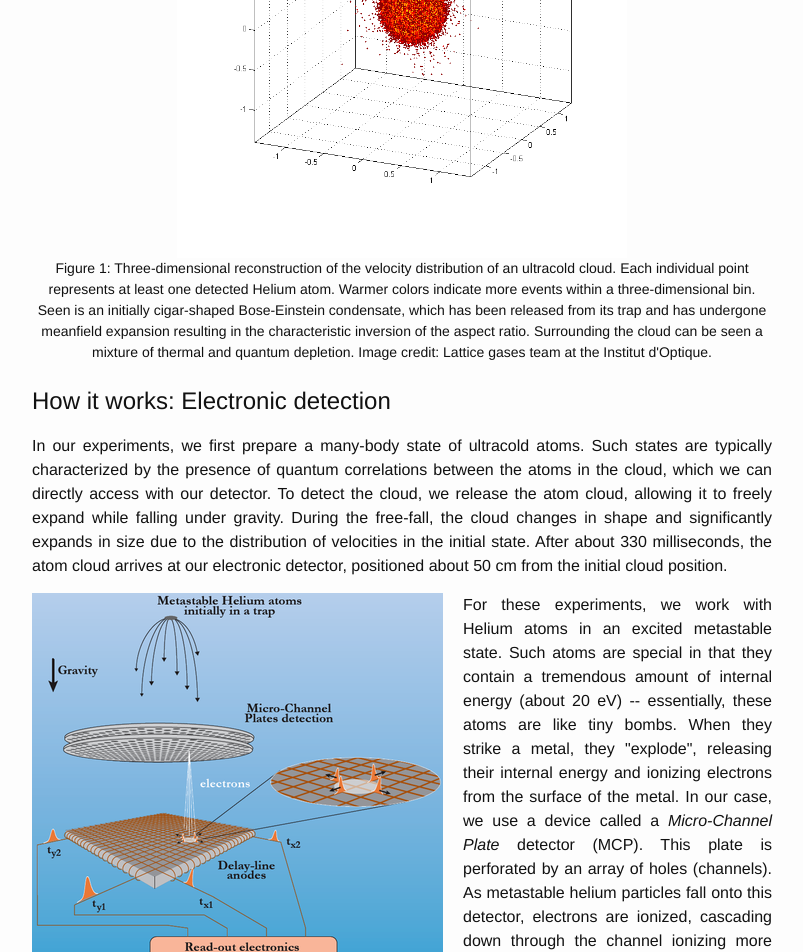
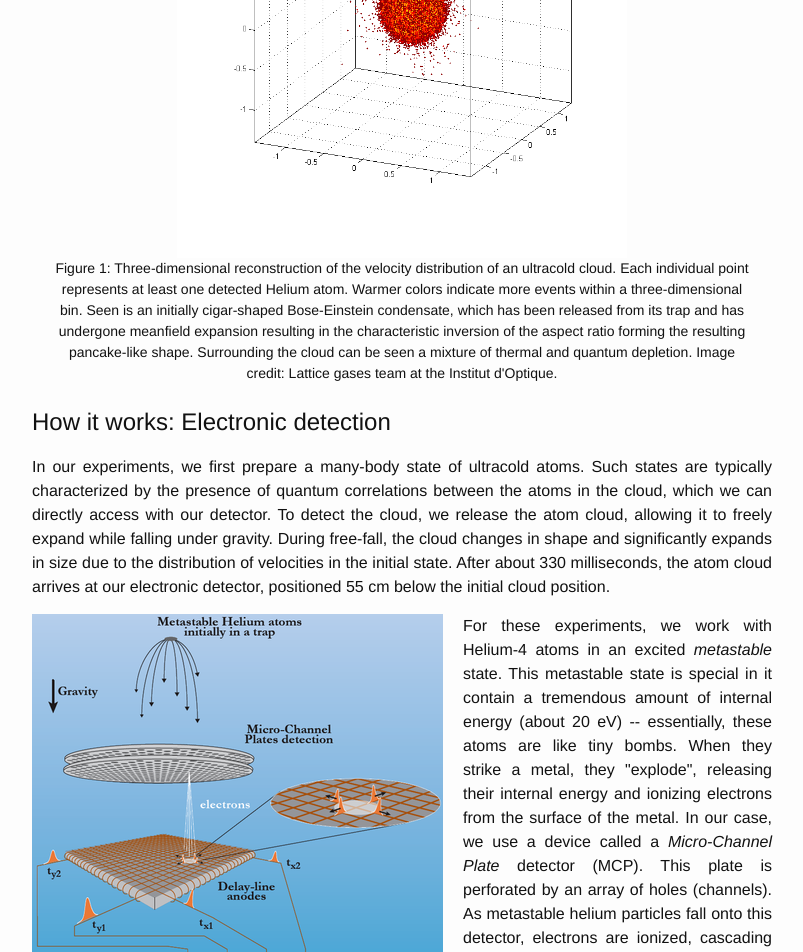
Before and after one commit to rocksonchang/rocksonchang.github.io, a Jekyll site: the page built from projects/helium.html, in a window 1280 px wide and 1400 px high, scrolled down 569 px. Shown: the top 952 px of the window, without its empty margins (238-1041 px from the left). Built offline with Jekyll 4.4.1, drawn with Linux system fonts in a browser that asks for light colours; some of the changed text lies outside the part shown.

```diff
--- a/projects/fringe-reduction.html
+++ b/projects/fringe-reduction.html
@@ -14,7 +14,7 @@ title: Fringe reduction
 	<figure display:table>
 	<center>
 		<img align="middle" src="../assets/fringe-reduction-763x417.png" alt="Fringe-reduction" style="width:763px;height:417px; padding: 0 0px 5px 0px;" >
-		<figcaption>Figure: Absorption images of an ultracold cloud.  In general, images contain the atoms (horizontally oriented, pancake shaped cloud) and noise (circular, high spatial frequency fringes).  Implementing the algorithm with as few as eight noise basis images significantly improves the signal-to-noise ratio.  </figcaption>
+		<figcaption>Figure: Absorption images of an ultracold cloud.  In general, images contain the atoms (horizontally oriented, cigar shaped cloud) and noise (circular, high spatial frequency fringes).  Implementing the algorithm with as few as eight noise basis images significantly improves the signal-to-noise ratio.  </figcaption>
 	</center>
 	</figure>
 
--- a/projects/helium-IP.html
+++ b/projects/helium-IP.html
@@ -6,7 +6,7 @@ title: Helium-IP
 	<div class="blurb">
 	<h1>An image processing GUI for ultracold atoms</h1>
 	<p align="justify">
-		In the experimental study of ultracold atoms, 95% of data comes in the form of 2D images of the atom cloud.  Information regarding the number of atoms present, their spatial distribution, their velocity distribution, internal spin state, etc. can all be inferred from these images.
+		In the experimental study of ultracold atoms, the bulk of the data comes in the form of 2D images of the atom cloud.  Information regarding the number of atoms present, their spatial distribution, their velocity distribution, internal spin state, etc. can all be inferred from these images.
 	</p>
 	<p align="justify">
 		At the <a href="https://www.lcf.institutoptique.fr/Groupes-de-recherche/Optique-atomique/Experiences/Lattice-Gases">Institut d'Optique</a>, I have been developing a graphical user interface (GUI) for the analysis of images of ultracold clouds of metastable Helium.  This interface is multi-functional, for example performing image treatment, least-squares fitting of the 2D cloud distributions and basic analysis of a sequence of images.  Different modes of image treatment are available, depending on the type of imaging performed (absorption or fluoresence imaging).
--- a/projects/helium.html
+++ b/projects/helium.html
@@ -22,7 +22,7 @@ title: Helium
 	<div >
 	<center>
 		<img src="../assets/BECGIFV2.gif" alt="He-BEC" style="width:450px; height:450px; " >
-		<figcaption>Figure 1: Three-dimensional reconstruction of the velocity distribution of an ultracold cloud.  Each individual point represents at least one detected Helium atom.  Warmer colors indicate more events within a three-dimensional bin.  Seen is an initially cigar-shaped Bose-Einstein condensate, which has been released from its trap and has undergone meanfield expansion resulting in the characteristic inversion of the aspect ratio.  Surrounding the cloud can be seen a mixture of thermal and quantum depletion. Image credit: Lattice gases team at the Institut d'Optique.</figcaption>
+		<figcaption style="width:700px" text-align: justify>Figure 1: Three-dimensional reconstruction of the velocity distribution of an ultracold cloud.  Each individual point represents at least one detected Helium atom.  Warmer colors indicate more events within a three-dimensional bin.  Seen is an initially cigar-shaped Bose-Einstein condensate, which has been released from its trap and has undergone meanfield expansion resulting in the characteristic inversion of the aspect ratio forming the resulting pancake-like shape.  Surrounding the cloud can be seen a mixture of thermal and quantum depletion. Image credit: Lattice gases team at the Institut d'Optique.</figcaption>
 	</center>
 	</div>
 
@@ -30,19 +30,19 @@ title: Helium
 
 	<h2 style="padding: 20px 0 0 0;"">How it works: Electronic detection</h2>
 	<p align="justify">
-	In our experiments, we first prepare a many-body state of ultracold atoms.  Such states are typically characterized by the presence of quantum correlations between the atoms in the cloud, which we can directly access with our detector.  To detect the cloud, we release the atom cloud, allowing it to freely expand while falling under gravity.  During the free-fall, the cloud changes in shape and significantly expands in size due to the distribution of velocities in the initial state.  After about 330 milliseconds, the atom cloud arrives at our electronic detector, positioned about 50 cm from the initial cloud position.
+	In our experiments, we first prepare a many-body state of ultracold atoms.  Such states are typically characterized by the presence of quantum correlations between the atoms in the cloud, which we can directly access with our detector.  To detect the cloud, we release the atom cloud, allowing it to freely expand while falling under gravity.  During free-fall, the cloud changes in shape and significantly expands in size due to the distribution of velocities in the initial state.  After about 330 milliseconds, the atom cloud arrives at our electronic detector, positioned 55 cm below the initial cloud position.
 	</p>
 	<div class="floatleft" style=" width:411px; height:448px;">
 	<img src="../assets/helium-mcp-411x448.png" alt="He-mcp" style="width:411px; height:448px; " >
 		<figcaption>Figure 2: Electronic detection of metastable Helium.  Image credit: Lattice gases team at the Institut d'Optique.</figcaption>
 	</div>
 	<p align="justify">
-	For these experiments, we work with Helium atoms in an excited metastable state.  Such atoms are special in that they contain a tremendous amount of internal energy (about 20 eV)  -- essentially, these atoms are like tiny bombs.  When they strike a metal, they "explode", releasing their internal energy and ionizing electrons from the surface of the metal.  In our case, we use a device called a <i>Micro-Channel Plate</i> detector (MCP).  This plate is perforated by an array of holes (channels).  As metastable helium particles fall onto this detector, electrons are ionized, cascading down through the channel ionizing more and more electrons, essentially creating an avalanche-like effect.  We have thus amplified a microscopic signal, a single atom, into a macroscopic signal of a few thousand electrons.
+	For these experiments, we work with Helium-4 atoms in an excited <i>metastable</i> state.  This metastable state is special in it contain a tremendous amount of internal energy (about 20 eV)  -- essentially, these atoms are like tiny bombs.  When they strike a metal, they "explode", releasing their internal energy and ionizing electrons from the surface of the metal.  In our case, we use a device called a <i>Micro-Channel Plate</i> detector (MCP).  This plate is perforated by an array of holes (channels).  As metastable helium particles fall onto this detector, electrons are ionized, cascading down through a channel and ionizing more and more electrons, essentially creating an avalanche effect.  We have thus amplified a microscopic signal (a single atom) into a macroscopic signal (several thousand electrons) which we can then detect.
 	</p>
 
 	<div style="clear:both;"></div>
 	<p align="justify">
-	This electron shower we then detect using a device called a <i>delay-line anode</i>.  This is essentially just a copper wire wound back-and-forth.  The electron shower strikes the wire, creating a pair of electrical pulses that counter-propagate along the wire.  We detect these pulses, and track their arrival times using a custom FPGA setup which is able to operate at speeds up to 4 MHz.
+	This electron shower is then detected using a device called a <i>delay-line anode</i>.  This is essentially just a copper wire wound back-and-forth.  The electron shower strikes the wire, creating a pair of electrical pulses that counter-propagate along the wire.  We detect these pulses, and track their arrival times using a custom FPGA setup which is able to operate at speeds up to 4 MHz.
 	</p>
 	<p align="justify">
 	By looking at the difference in arrival time of these two pulses, <span lang="latex">t_{x1}-t_{x2}</span>, we can determine the position along the wire that the atom struck. In our case, we have two such delay lines, wound in perpendicular directions, providing information along the transverse directions <span lang="latex">x</span> and <span lang="latex">y</span>.  Lastly, by looking at the average arrival time of these pulses, we obtain information regarding the vertical direction <span lang="latex">z</span>.
@@ -76,7 +76,7 @@ title: Helium
 		<figcaption>Figure 4: Hanbury-Brown and Twiss effect for atoms.  Left: Illustration of experimental implementation.  Image credits: M. Schellekens et al. Science 310, 648 (2005).  Right: Measurements from the lattice gases team at the Institut d'Optique.</figcaption>
 	</div>
 	<p align="justify">
-	The Hanbury-Brown and Twiss effect stimulated a better understanding of quantum correlations and is today celebrated as a modern day pillar of quantum optics.  Using cold atoms with, we have observed this phenomenon with atoms.  We use clouds at a low but finite temperature of a few microKelvin as our thermal source.  These atoms are released onto our electronic detector where our single-particle sensitivity allows us to study density-density correlations, as characterized by a joint detection probaility <span lang="latex">g^{(2)}</span>.  We observe the enhancement in the simultaneous detection of two atoms <span lang="latex">g^{(2)}>1</span>, a manifestation of quantum statistics.  It is interesting to contrast this to the case of a Bose-Einstein condensate (BEC).  Unlike a thermal cloud, BECs are at absolute zero temperature and thus are represented as a single source <span lang="latex">S</span>.  As such, there is only one possible pathway to the joint detection of atoms (<span lang="latex">S\rightarrow D_1</span>, <span lang="latex">S\rightarrow D_2)</span>.  With only one pathway, there is no interference and no enhancement of detection <span lang="latex">g^{(2)}=1</span>.
+	The discovery of the Hanbury-Brown and Twiss effect stimulated a better understanding of quantum correlations, and is today celebrated as a modern day pillar of quantum optics.  Using cold gases, we have now observed this phenomenon with atoms.  We use clouds at a low but finite temperature of a few microKelvin as our thermal source.  These atoms are released onto our electronic detector where our single-particle sensitivity allows us to study density-density correlations, as characterized by a joint detection probaility <span lang="latex">g^{(2)}</span>.  We observe the enhancement in the simultaneous detection of two atoms <span lang="latex">g^{(2)}>1</span>, a manifestation of quantum statistics.  It is interesting to contrast this to the case of a Bose-Einstein condensate (BEC).  Unlike a thermal cloud, BECs are at absolute zero temperature and thus are represented as a single source <span lang="latex">S</span>.  As such, there is only one possible pathway to the joint detection of atoms (<span lang="latex">S\rightarrow D_1</span>, <span lang="latex">S\rightarrow D_2)</span>.  With only one pathway, there is no interference and no enhancement of detection <span lang="latex">g^{(2)}=1</span>.
 	</p>
 
 	<div style="clear:both;"></div>
```
Also changed, not shown: other parts of projects/helium.html (+5 -5 lines), projects/effective-mass.html (+9 -4 lines), readme.txt (added).
